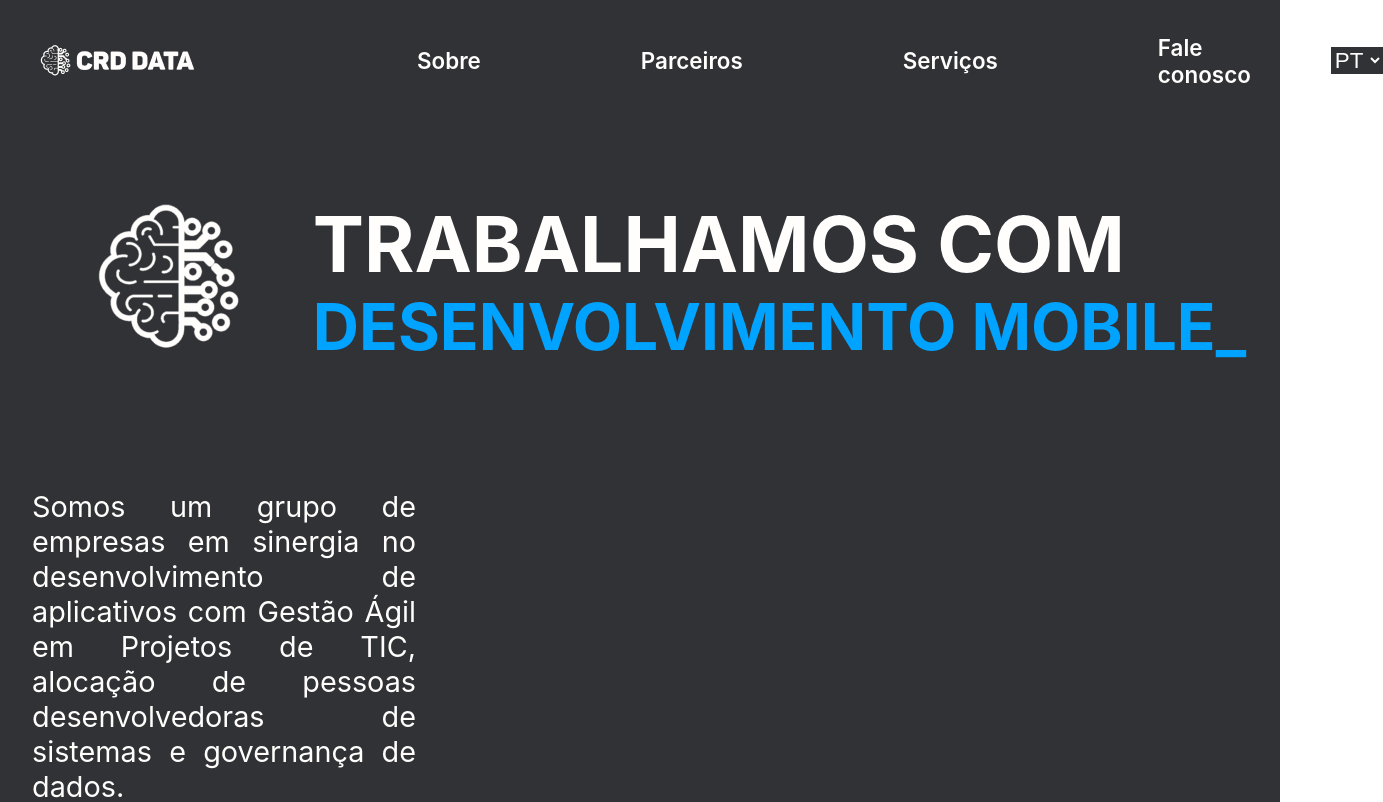
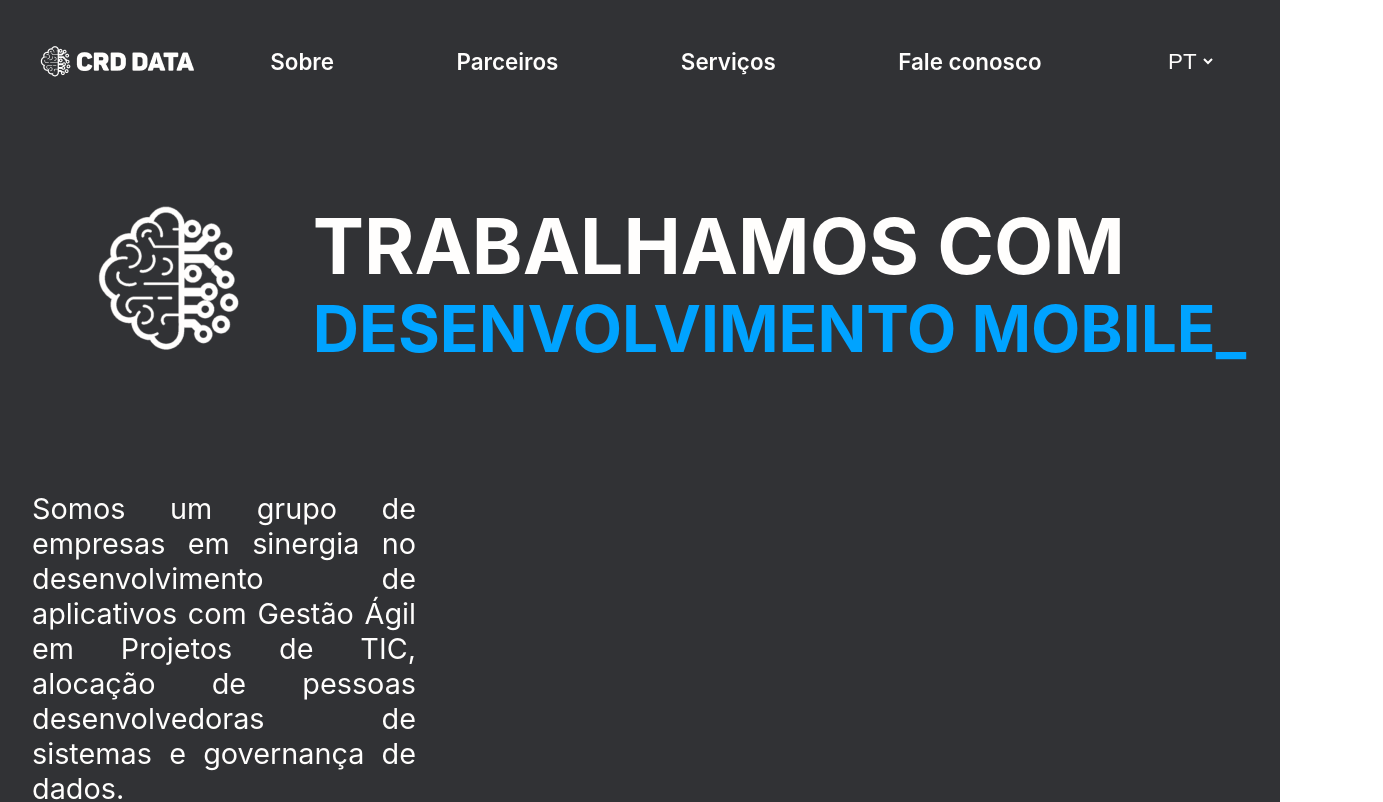
Before and after one commit to DiegoLimaDev/landingPageWithReact, a React (Create React App) app: page / in a window 1280 px wide. Shown: the top 802 px of the page, 1383 px wide, since content can reach past the window. Built offline with nearby package versions, Linux system fonts and the light colour scheme.

Commit message:
small alterations

```diff
--- a/src/Home.jsx
+++ b/src/Home.jsx
@@ -1,6 +1,7 @@
 import React, { useState } from 'react';
 import styled from 'styled-components';
 import { theme } from './theme/theme';
+import { Link as ScrollTarget } from 'react-scroll';
 
 import logo from './assets/images/logo_crd_data.png';
 import AboutUs from './pages/AboutUs';
@@ -15,18 +16,24 @@ const Container = styled.div`
 const NavBar = styled.div`
   display: flex;
   flex-direction: row;
-  height: 15%;
+  height: 10%;
+  width: 100%;
   background-color: ${theme.colors.primaryColor};
   align-items: center;
-  padding: 2rem;
   margin: 0 auto;
+  position: sticky;
+  top: 0;
+
+  @media (max-width: 1000px) {
+    flex-direction: column;
+  }
 `;
 
 const Links = styled.p`
   color: ${theme.colors.thirdColor};
   font-size: ${theme.sizes.size4};
   font-weight: 600;
-  margin: 0 5rem;
+  margin: 3rem auto;
 
   &:hover {
     transform: scale(1.2);
@@ -58,17 +65,43 @@ const Dropdown = styled.select`
   font-size: ${theme.sizes.size4};
   border: none;
   margin-left: auto;
+  margin-right: 5%;
 `;
 
 const Home = () => {
   const [language, setLanguage] = useState('PT');
+
   return (
     <Container>
       <NavBar>
-        <img src={logo} style={{ marginRight: '8rem' }} />
-        <Links>{language === 'PT' ? 'Sobre' : 'About us'}</Links>
-        <Links>{language === 'PT' ? 'Parceiros' : 'Partners'}</Links>
-        <Links>{language === 'PT' ? 'Serviços' : 'Services'}</Links>
+        <img src={logo} style={{ marginLeft: '2rem' }} />
+        <Links>
+          <ScrollTarget
+            to="aboutUs"
+            spy={true}
+            smooth={true}
+            duration={500}
+            offset={-150}
+          >
+            {language === 'PT' ? 'Sobre' : 'About us'}
+          </ScrollTarget>
+        </Links>
+        <Links>
+          <ScrollTarget
+            to="partners"
+            spy={true}
+            smooth={true}
+            duration={500}
+            offset={-100}
+          >
+            {language === 'PT' ? 'Parceiros' : 'Partners'}
+          </ScrollTarget>
+        </Links>
+        <Links>
+          <ScrollTarget to="services" spy={true} smooth={true} duration={500}>
+            {language === 'PT' ? 'Serviços' : 'Services'}
+          </ScrollTarget>
+        </Links>
         <Links>{language === 'PT' ? 'Fale conosco' : 'Contact us'}</Links>
         <Dropdown onChange={() => setLanguage(language === 'PT' ? 'EN' : 'PT')}>
           <option value="PT">PT</option>
--- a/src/pages/AboutUs.jsx
+++ b/src/pages/AboutUs.jsx
@@ -14,6 +14,7 @@ const data = {
 
 const Container = styled.div`
   background-color: ${theme.colors.primaryColor};
+  width: 100%;
 `;
 
 const Title = styled.p`
@@ -39,7 +40,7 @@ const Text = styled.p`
 
 const AboutUs = ({ language }) => {
   return (
-    <Container>
+    <Container id="aboutUs">
       <div
         style={{
           display: 'flex',
--- a/src/pages/Partners.jsx
+++ b/src/pages/Partners.jsx
@@ -19,7 +19,7 @@ const Text = styled.p`
 
 const Partners = ({ language }) => {
   return (
-    <Container>
+    <Container id="partners">
       <div style={{ alignItems: 'center' }}>
         <Text>{language === 'PT' ? 'Parceiros' : 'Partners'}</Text>
         <div style={{ display: 'block', margin: '0 auto', width: '6%' }}>
--- a/src/pages/Services.jsx
+++ b/src/pages/Services.jsx
@@ -35,7 +35,7 @@ const InsideText = styled.p`
 
 const Services = ({ language }) => {
   return (
-    <Container>
+    <Container id="services">
       <Text>{language === 'PT' ? 'Serviços' : 'Services'}</Text>
       <div
         style={{
```
